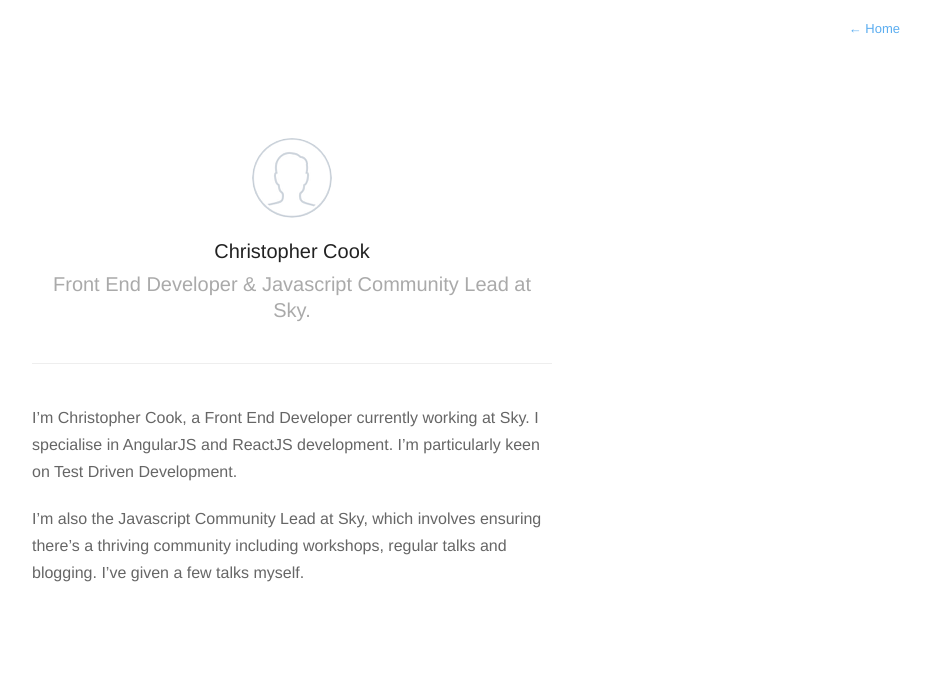
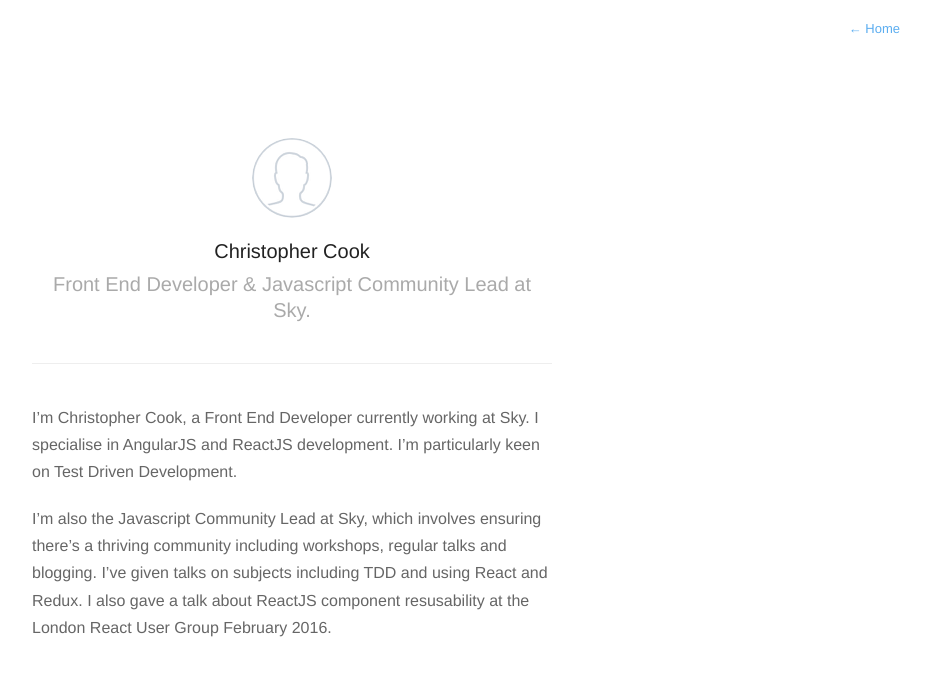
Before and after one commit to cookchristopher/cookchristopher.github.io, a Jekyll site: the page built from about.md, in a window 1280 px wide. Shown: the top 676 px of the page, without its empty margins (348-1278 px from the left). Built offline with Jekyll 4.4.1, drawn with Linux system fonts in a browser that asks for light colours; nearby versions of some CDN libraries; Markdown is read by kramdown in place of the engine named in the settings.

Commit message:
Expand the about page

```diff
--- a/about.md
+++ b/about.md
@@ -6,4 +6,4 @@ profile: true
 
 I'm Christopher Cook, a Front End Developer currently working at Sky. I specialise in AngularJS and ReactJS development. I'm particularly keen on Test Driven Development.
 
-I'm also the Javascript Community Lead at Sky, which involves ensuring there's a thriving community including workshops, regular talks and blogging. I've given a few talks myself.
+I'm also the Javascript Community Lead at Sky, which involves ensuring there's a thriving community including workshops, regular talks and blogging. I've given talks on subjects including TDD and using React and Redux. I also gave a talk about ReactJS component resusability at the London React User Group February 2016.
```
